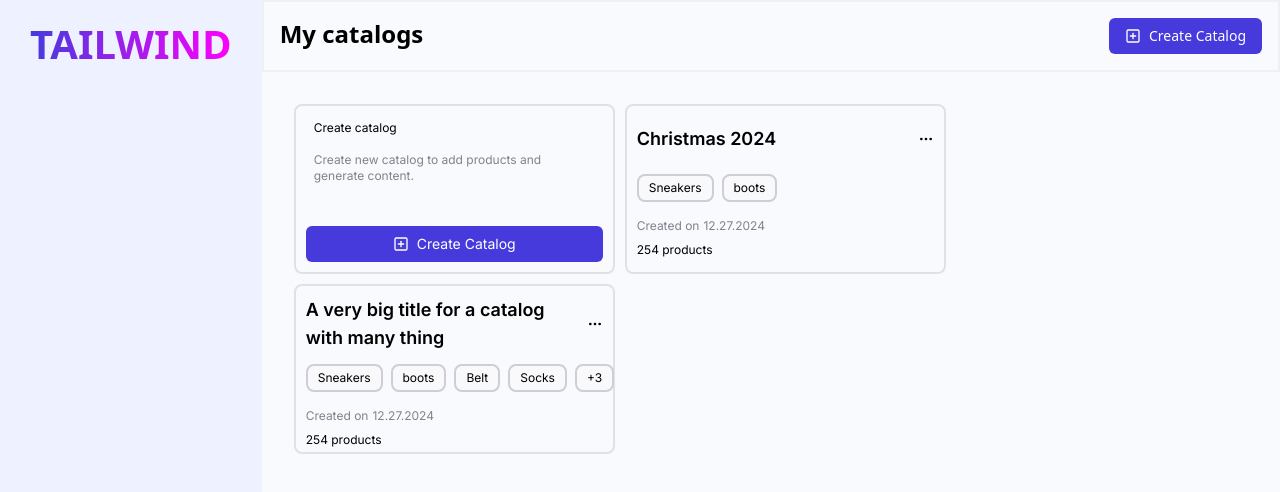
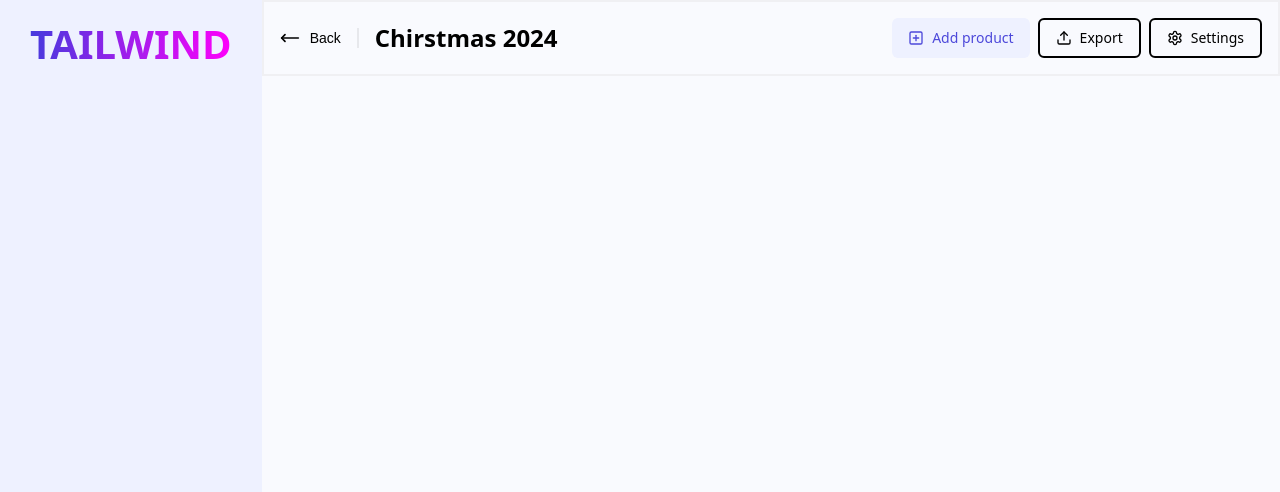
Before and after one commit to F1N3X/tailwind_react, a React (Create React App) app: page /christmas in a window 1280 px wide. Shown: the top 492 px of the page. Built offline with nearby package versions, Linux system fonts and the light colour scheme.

Commit message:
second page navbar

```diff
--- a/package.json
+++ b/package.json
@@ -37,6 +37,7 @@
     ]
   },
   "devDependencies": {
+    "react-router-dom": "^7.0.0",
     "tailwindcss": "^3.4.15"
   }
 }
--- a/src/App.js
+++ b/src/App.js
@@ -3,9 +3,13 @@ import Catalogs from './components/Catalogs';
 import CreateCatalogCard from './components/cards/CreateCatalogCard';
 import InfoCard from './components/cards/InfoCard';
 import Title from './components/Title';
+import { BrowserRouter, Routes, Route } from "react-router-dom";
+import SecondNav from './components/SecondNav';
+
 
 function App() {
   return (
+    <BrowserRouter>
       <div className="App">
         <header className="App-header">
           <div className="flex-auto flex text-black w-full phone:flex-col">
@@ -13,6 +17,11 @@ function App() {
               <Title title="TAILWIND" />
             </div>
             <div className="bg-2 flex-1">
+              <Routes>
+                <Route
+                  path="/"
+                  element={
+                    <div>
                       <div className='p-16 border-2 border-5'>
                         <Catalogs />
                       </div>
@@ -22,9 +31,21 @@ function App() {
                         <InfoCard title="A very big title for a catalog with many thing" labels={["Sneakers", "boots", "Belt", "Socks", "+3"]} date="12.27.2024" numberProducts="254" />
                       </div>
                     </div>
+                  }
+                />
+                <Route path="/christmas" element={
+                  <div>
+                    <div className='p-16 border-2 border-5'>
+                      <SecondNav />
+                    </div>
+                  </div>
+                } />
+              </Routes>
+            </div>
           </div>
         </header>
       </div>
+    </BrowserRouter>
   );
 }
 
--- a/src/components/Catalogs.jsx
+++ b/src/components/Catalogs.jsx
@@ -1,15 +1,21 @@
 import React from "react";
+import { Link } from "react-router-dom"; // Import de Link
 import CreateCatalogButton from "./buttons/CreateCatalogButton";
 
 const Catalogs = () => {
     return (
-        <div className="catalogs flex gap-2.5">
+        <div className="catalogs flex gap-2.5 items-center">
             <h1 className="grow text-left text-2xl font-semibold">My catalogs</h1>
-            <div>
+            <Link to="/christmas">
+                    <button className="bg-blue-500 hover:bg-blue-700 text-white rounded-md h-auto bg-3 px-16 py-2 create-catalog-button text-sm">
+                        Go to Christmas
+                    </button>
+            </Link>
+            <div className="flex gap-2">
                 <CreateCatalogButton />
             </div>
         </div>
     );
-    }
+};
 
 export default Catalogs;
--- /dev/null
+++ b/src/components/SecondNav.jsx
@@ -0,0 +1,29 @@
+import React from "react";
+import { Link } from "react-router-dom"; // Import de Link
+import AddProduct from "./buttons/AddProduct";
+import { MoveLeft } from 'lucide-react';
+import Actions from "./buttons/Actions";
+import { Upload, Settings  } from 'lucide-react';
+
+
+const SecondNav = () => {
+    return (
+        <div className="catalogs flex items-center">
+            <Link to="/">
+                    <div className="flex items-center justify-center gap-2.5">
+                        <MoveLeft size={20} />
+                        <p className="pr-4 border-solid border-christmasBg border-2 border-t-0 border-b-0 border-l-0 font-public_sans text-sm">Back</p>
+                    </div>
+            </Link>
+
+            <h1 className="grow text-left text-2xl font-semibold pl-4">Chirstmas 2024</h1>
+            <div className="flex gap-2">
+                <AddProduct />
+                <Actions title="Export" Icon={Upload} />
+                <Actions title="Settings" Icon={Settings} />
+            </div>
+        </div>
+    );
+};
+
+export default SecondNav;
--- /dev/null
+++ b/src/components/buttons/Actions.jsx
@@ -0,0 +1,14 @@
+import React from "react";
+
+
+const Actions = ({ title, Icon }) => {
+    return (
+        <div className="flex items-center w-full justify-center gap-2 text-black rounded-md h-auto px-16 py-2 create-catalog-button text-sm border-2 border-black">
+            <Icon size={16} />
+            <p>{title}</p>
+        </div>
+    );
+
+}
+
+export default Actions;
--- /dev/null
+++ b/src/components/buttons/AddProduct.jsx
@@ -0,0 +1,14 @@
+import React from "react";
+import { PlusSquare } from 'lucide-react';
+import '../../App.css';
+
+const AddProduct = () => {
+    return (
+        <button className="flex items-center justify-center gap-2 text-addProduct rounded-md h-auto bg-addProductBg px-16 py-2 create-catalog-button text-sm whitespace-nowrap">
+            <PlusSquare size={16}/>
+            <p>Add product</p>
+        </button>
+    );
+}
+
+export default AddProduct;
--- a/tailwind.config.js
+++ b/tailwind.config.js
@@ -29,6 +29,8 @@ module.exports = {
         '4': '#F9F9FB',
         '5': '#F0F0F3',
         '6': '#E0E1E6',
+        'addProduct': '#4C48DA',
+        'addProductBg': '#EEF1FF',
       },
       borderColor: {  // Ajout des couleurs de bordure personnalisées
         '1': '#EEF1FF',
@@ -37,6 +39,7 @@ module.exports = {
         '4': '#F9F9FB',
         '5': '#F0F0F3',
         '6': '#E0E1E6',
+        'christmasBg': '#E7E8EC',
       },
       textColor: {
         '1': '#81828C',
```
Also changed, not shown: 1 other file (tests, documents, lock files or other folders). Lines whose indentation alone changed are shown as unchanged.
